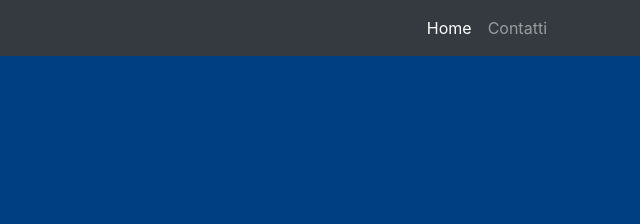
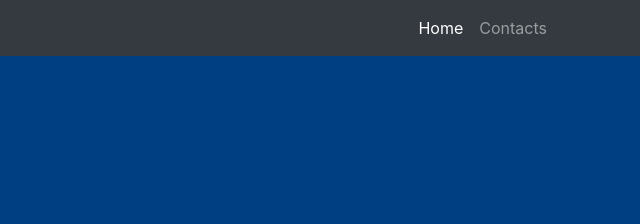
Before and after one commit to luferra/cdl_search, a website: page index.html in a window 1280 px wide. Shown: the top 224 px of the page, 640-1280 px from the left. Drawn offline with nearby package versions, Linux system fonts and the light colour scheme.

Commit message:
set VSCommit

```diff
--- a/index.html
+++ b/index.html
@@ -211,7 +211,7 @@
             </a>
           </li>
           <li class="nav-item">
-            <a class="nav-link" href="#">Contatti</a>
+            <a class="nav-link" href="#">Contacts</a>
           </li>
         </ul>
       </div>
```
